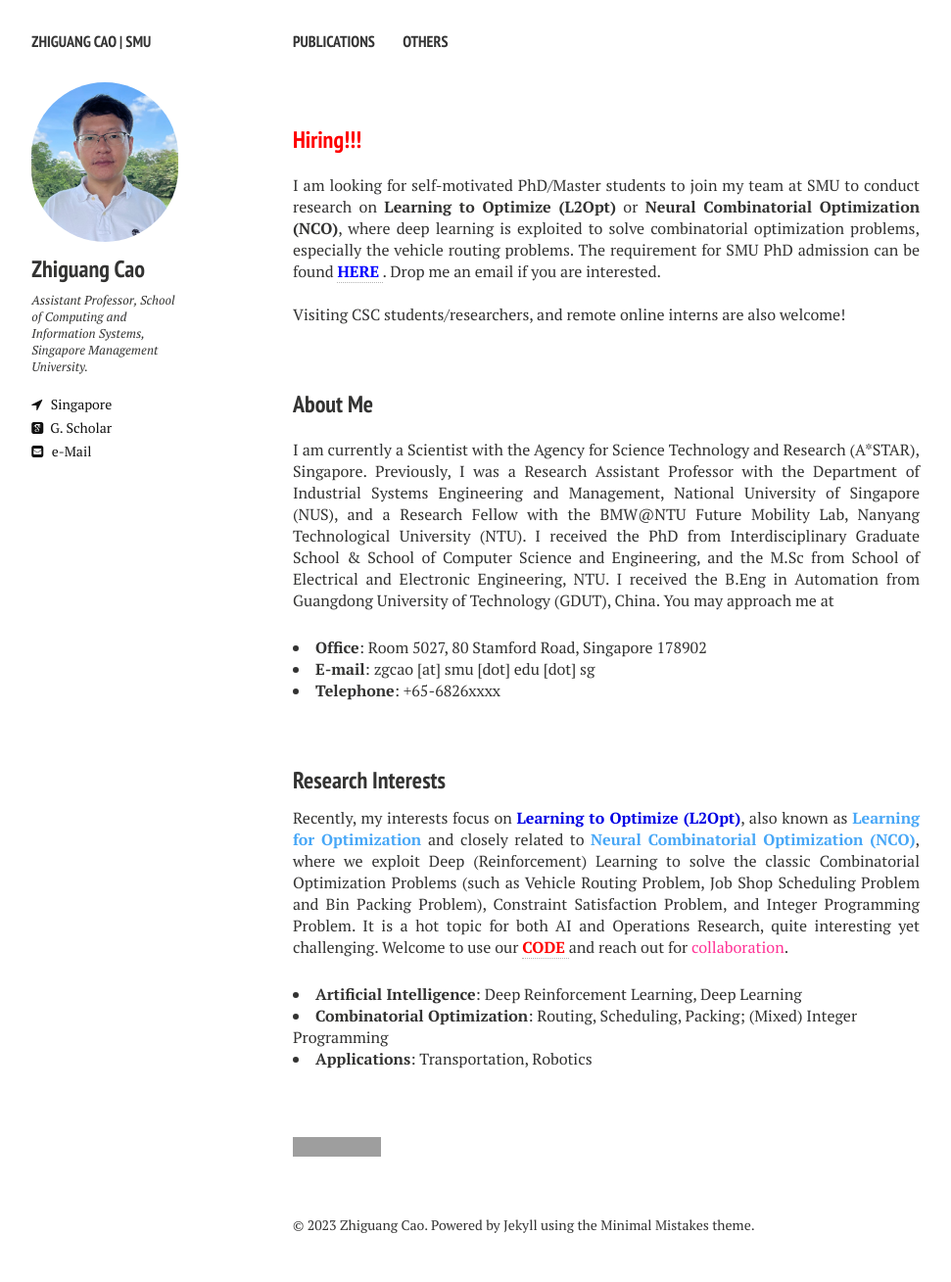
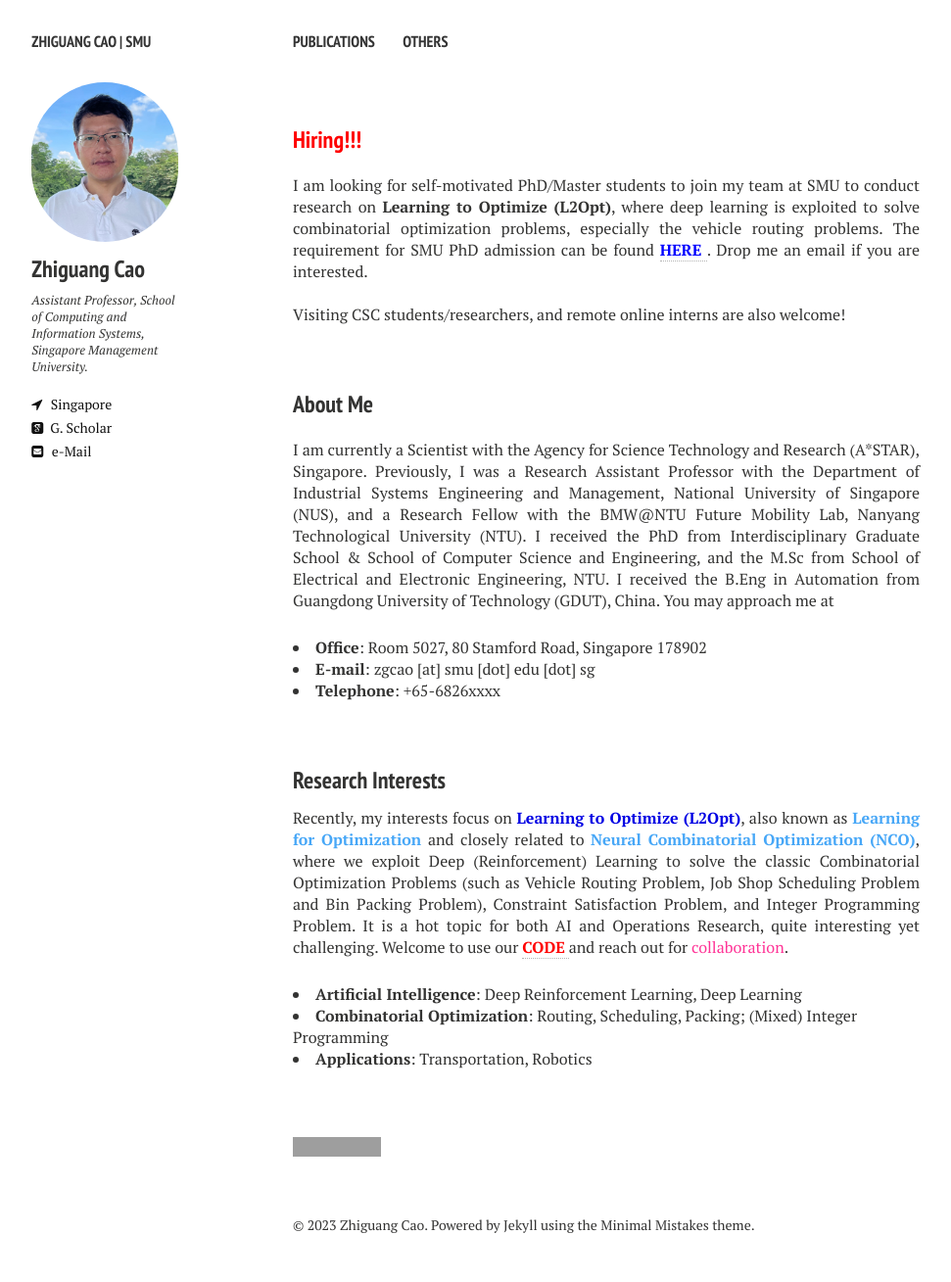
Before and after one commit to zhiguangcaosg/zhiguangcaosg.github.io, a Jekyll site: the page built from index.md, in a window 1280 px wide. Shown: the whole page at 98% size, without its empty margins (21-992 px from the left). Built offline with Jekyll 4.4.1, drawn with Linux system fonts in a browser that asks for light colours; nearby versions of some CDN libraries; grey boxes are pictures that could not be loaded.

Commit message:
Update index.md

```diff
--- a/index.md
+++ b/index.md
@@ -6,7 +6,7 @@ image: banner1.png
 ---
 <h3 style="margin-bottom:0px;padding-top:20px;color:#FF0000">Hiring!!!</h3> <br>
 
-<p align="justify">I am looking for self-motivated PhD/Master students to join my team at SMU to conduct research on <b>Learning to Optimize (L2Opt)</b> or <b>Neural Combinatorial Optimization (NCO)</b>, where deep learning is exploited to solve combinatorial optimization problems, especially the vehicle routing problems. The requirement for SMU PhD admission can be found <a href="https://scis.smu.edu.sg/programmes/PhD/admission-fees-scholarships"  target="_blank"> <font color="#0000FF"><b>HERE</b> </font></a>. Drop me an email if you are interested. </p>
+<p align="justify">I am looking for self-motivated PhD/Master students to join my team at SMU to conduct research on <b>Learning to Optimize (L2Opt)</b>, where deep learning is exploited to solve combinatorial optimization problems, especially the vehicle routing problems. The requirement for SMU PhD admission can be found <a href="https://scis.smu.edu.sg/programmes/PhD/admission-fees-scholarships"  target="_blank"> <font color="#0000FF"><b>HERE</b> </font></a>. Drop me an email if you are interested. </p>
 <br />
 <p align="justify">Visiting CSC students/researchers, and remote online interns are also welcome! </p>
 <!-- and I also hold an Associate Professor position with GDUT for a short period-->
```
